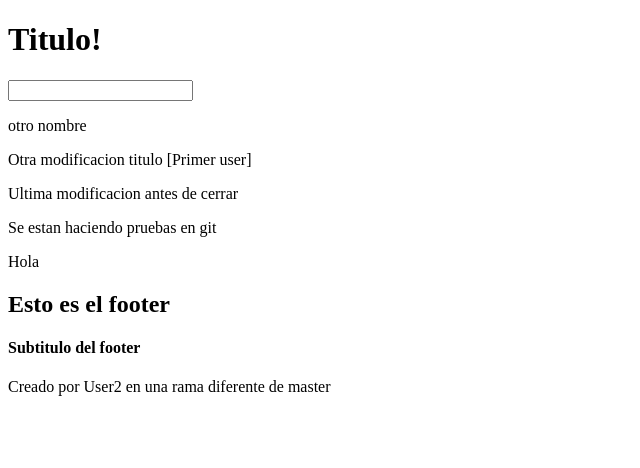
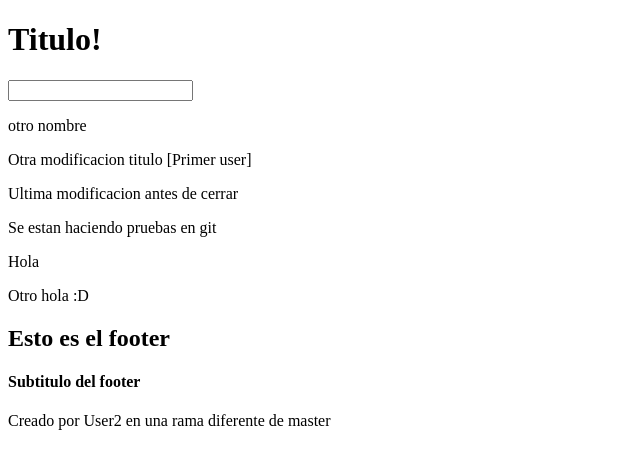
Before and after one commit to gongh95/pruebas-comandos, a plain HTML site: page index.html in a window 1280 px wide. Shown: the whole page, without its empty margins (0-640 px from the left). Drawn offline with Linux system fonts and the light colour scheme.

Commit message:
modificado con stash

```diff
--- a/index.html
+++ b/index.html
@@ -15,6 +15,7 @@
     <p>Ultima modificacion antes de cerrar</p>
     <p>Se estan haciendo pruebas en git</p>
     <p>Hola</p>
+    <p>Otro hola :D</p>
     <footer><h2>Esto es el footer</h2>
         <p><h4>Subtitulo del footer</h4></p>
     <p>Creado por User2 en una rama diferente de master</p></footer>
```
